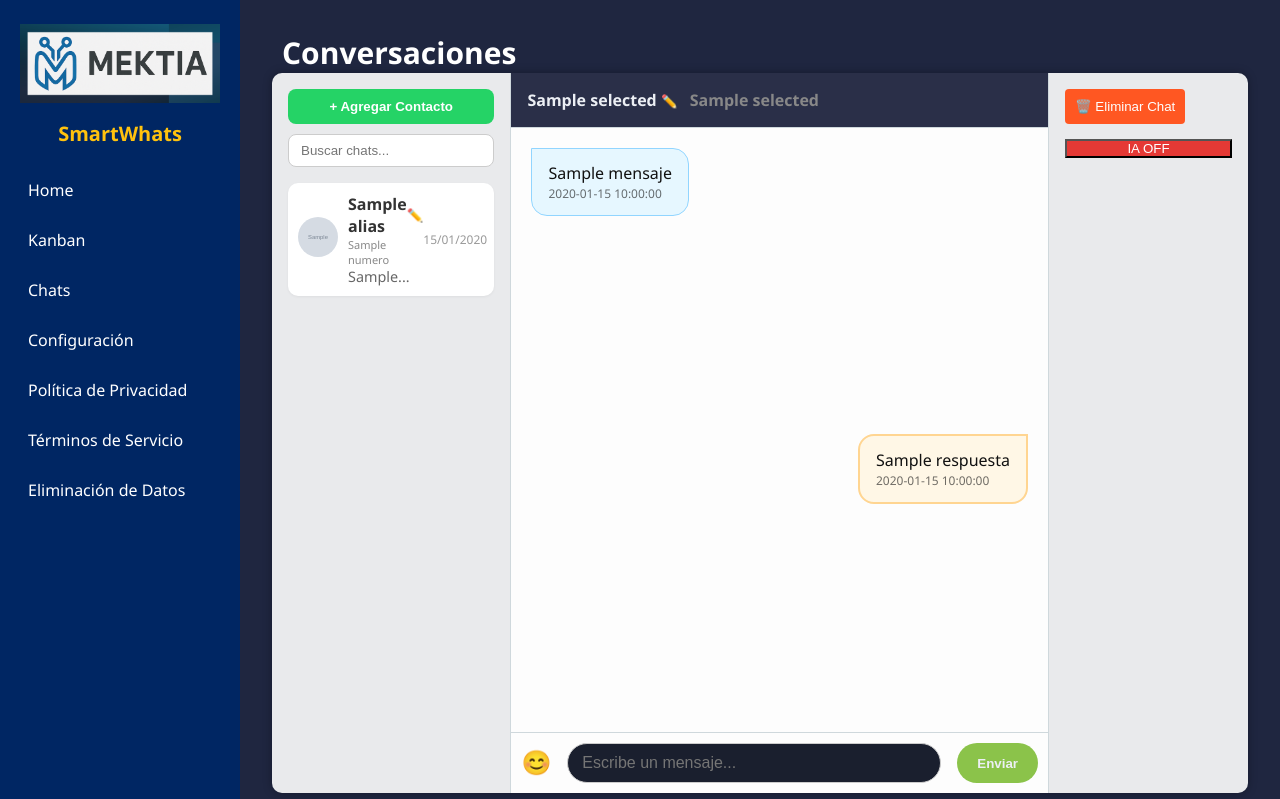
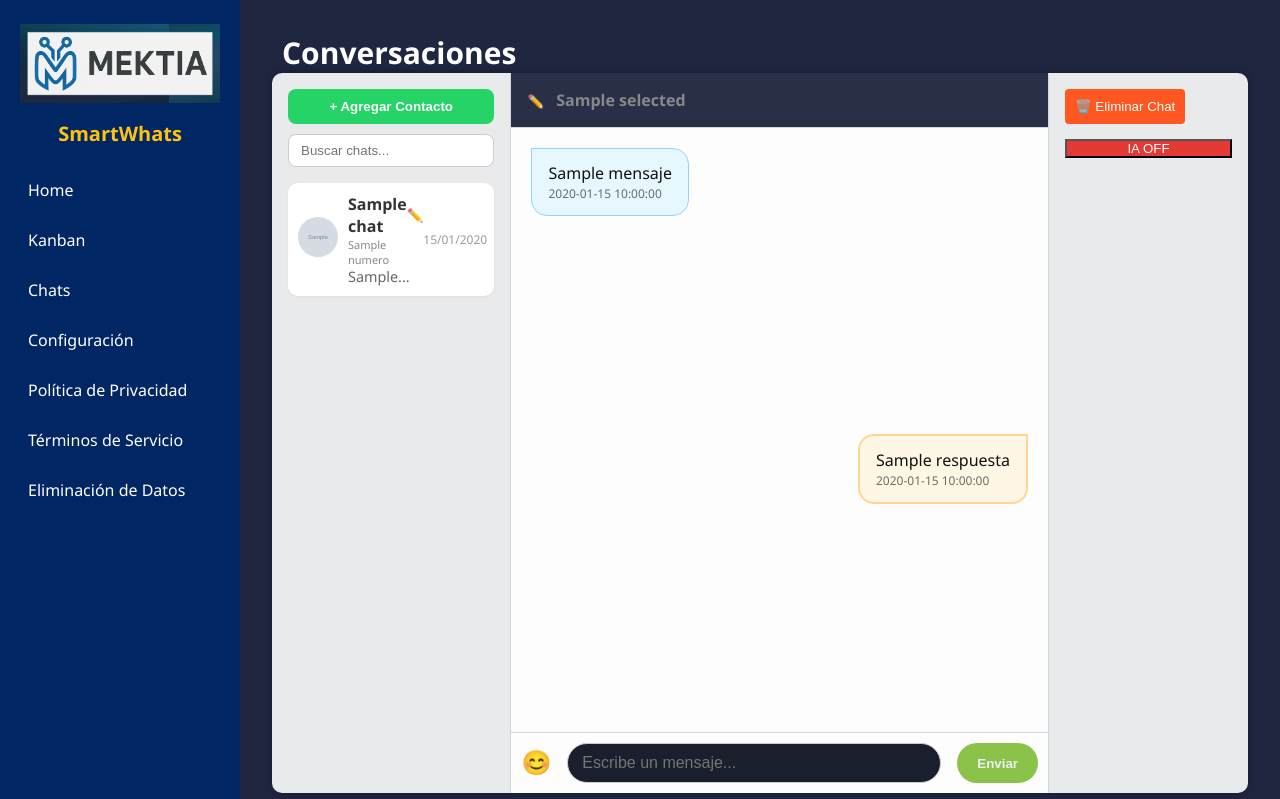
Before and after one commit to Mektiaventas/Whatsmektia, a Flask app: template templates/chats.html in a window 1280 px wide. Shown: the top 799 px of the page. Run offline with Flask 3, Linux system fonts and the light colour scheme; the template is opened without the code that fills it: most values are stand-ins (such as "Sample title", 1, 10 or a date in 2020); grey boxes marked "Sample" are stand-in pictures.

Commit message:
respetar alias1

```diff
--- a/app.py
+++ b/app.py
@@ -526,10 +526,17 @@
           conv.numero,
           COUNT(*) AS total_mensajes,
           cont.imagen_url,
-          cont.nombre
+          -- PRIORIDAD: alias > nombre > número
+          COALESCE(cont.alias, cont.nombre, conv.numero) AS nombre_mostrado,
+          cont.alias,
+          cont.nombre,
+          (SELECT mensaje FROM conversaciones
+           WHERE numero = conv.numero
+           ORDER BY timestamp DESC LIMIT 1) AS ultimo_mensaje,
+          MAX(conv.timestamp) AS ultima_fecha
         FROM conversaciones conv
         LEFT JOIN contactos cont ON conv.numero = cont.numero_telefono
-        GROUP BY conv.numero, cont.imagen_url, cont.nombre
+        GROUP BY conv.numero, cont.imagen_url, cont.alias, cont.nombre
         ORDER BY MAX(conv.timestamp) DESC
     """)
     chats = cursor.fetchall()
@@ -545,13 +552,15 @@
     conn = get_db_connection()
     cursor = conn.cursor(dictionary=True)
 
-    # CONSULTA CORREGIDA - SIN DUPLICADOS
+    # CONSULTA ACTUALIZADA - USAR PRIORIDAD
     cursor.execute("""
         SELECT DISTINCT
             conv.numero,
             cont.imagen_url,
-            cont.nombre,
-            cont.alias
+            -- PRIORIDAD: alias > nombre > número
+            COALESCE(cont.alias, cont.nombre, conv.numero) AS nombre_mostrado,
+            cont.alias,
+            cont.nombre
         FROM conversaciones conv
         LEFT JOIN contactos cont ON conv.numero = cont.numero_telefono
         WHERE conv.numero = %s
--- a/templates/chats.html
+++ b/templates/chats.html
@@ -27,7 +27,7 @@
         <div class="chat-info">
           <div class="chat-name" style="display:flex;align-items:center;" data-num="{{ chat.numero }}">
             <span class="alias-view">
-              {{ chat.alias or chat.nombre or chat.numero }}
+              {{ chat.nombre_mostrado }}
             </span>
             <span class="alias-edit" style="display:none;">
               <input type="text" value="{{ chat.alias or chat.nombre or '' }}" data-num="{{ chat.numero }}" maxlength="100" style="width: 110px;">
@@ -64,9 +64,7 @@
     <div class="chat-panel-header" data-num="{{ selected }}">
       {% if selected %}
         <span class="alias-view">
-          {{ (chats | selectattr("numero", "equalto", selected) | first).alias
-            or (chats | selectattr("numero", "equalto", selected) | first).nombre
-            or selected }}
+          {{ (chats | selectattr("numero", "equalto", selected) | first).nombre_mostrado }}
         </span>
         <span class="alias-edit" style="display:none;">
           <input type="text" value="{{ (chats | selectattr("numero", "equalto", selected) | first).alias
```
